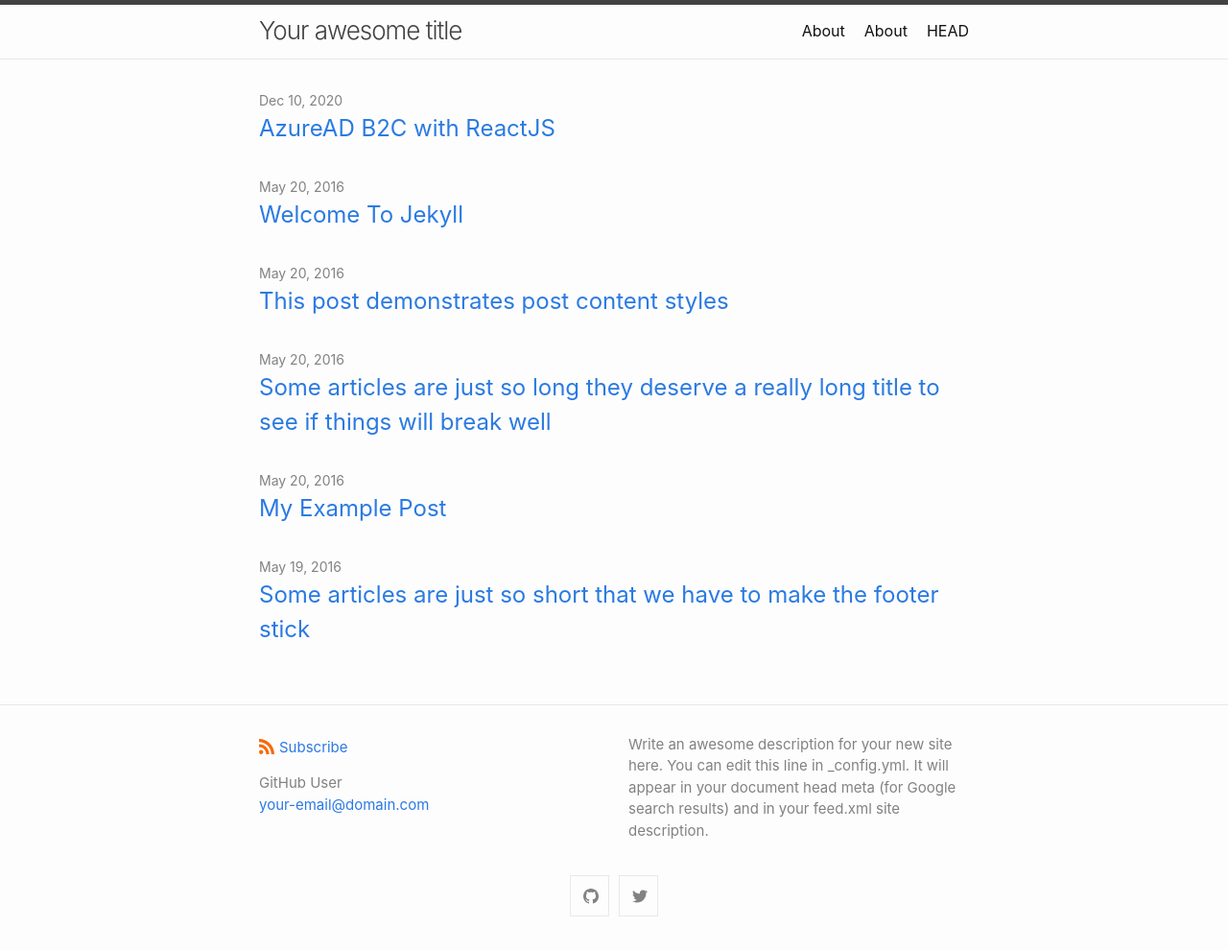
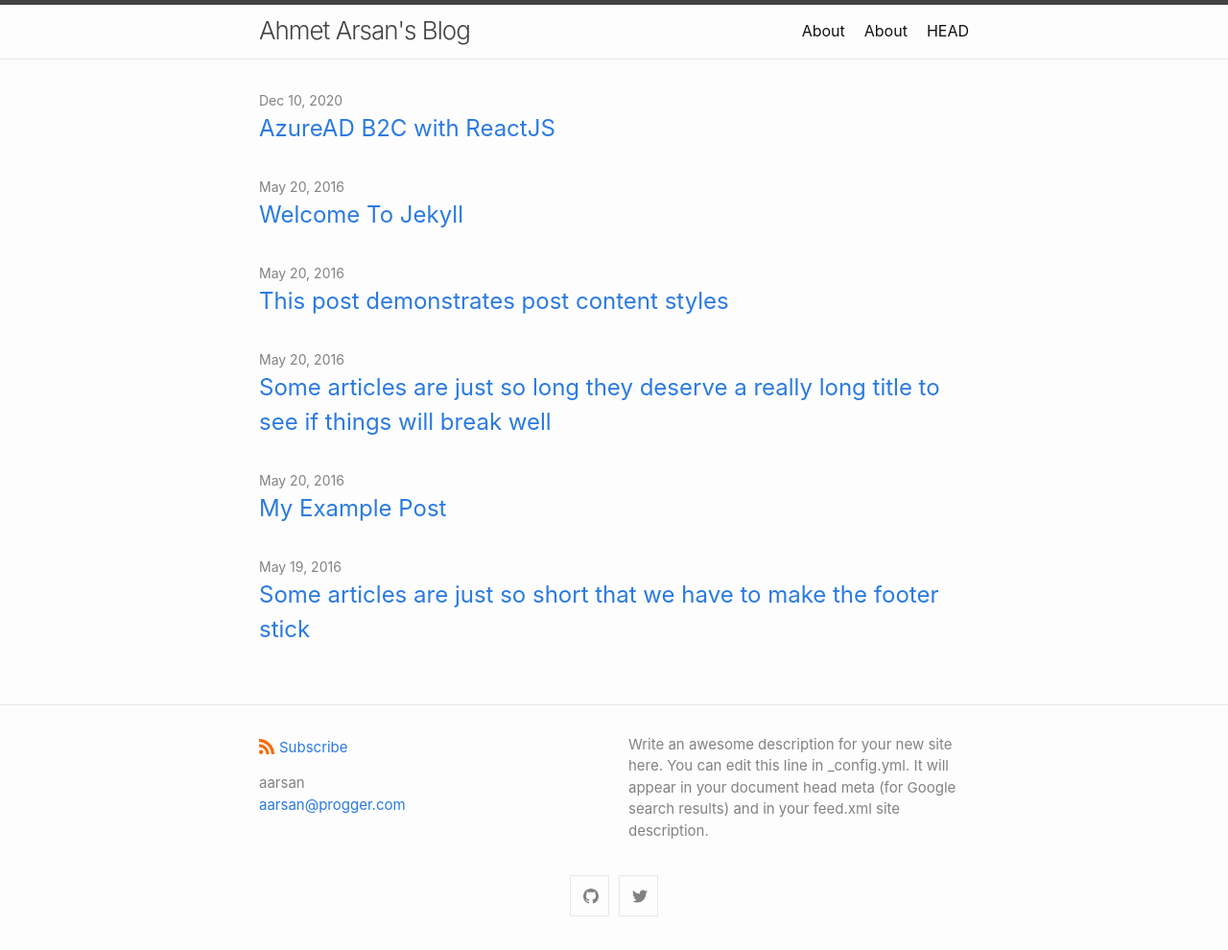
Before and after one commit to aarsan/aarsan.github.io, a Jekyll site: the page built from index.md, in a window 1280 px wide. Shown: the whole page at 96% size. Built offline with Jekyll 4.4.1, drawn with Linux system fonts in a browser that asks for light colours.

Commit message:
updated theme

```diff
--- a/_config.yml
+++ b/_config.yml
@@ -1,7 +1,7 @@
-title: Your awesome title
+title: Ahmet Arsan's Blog
 author:
-  name: GitHub User
-  email: your-email@domain.com
+  name: aarsan
+  email: aarsan@progger.com
 description: > # this means to ignore newlines until "show_excerpts:"
   Write an awesome description for your new site here. You can edit this
   line in _config.yml. It will appear in your document head meta (for
```
